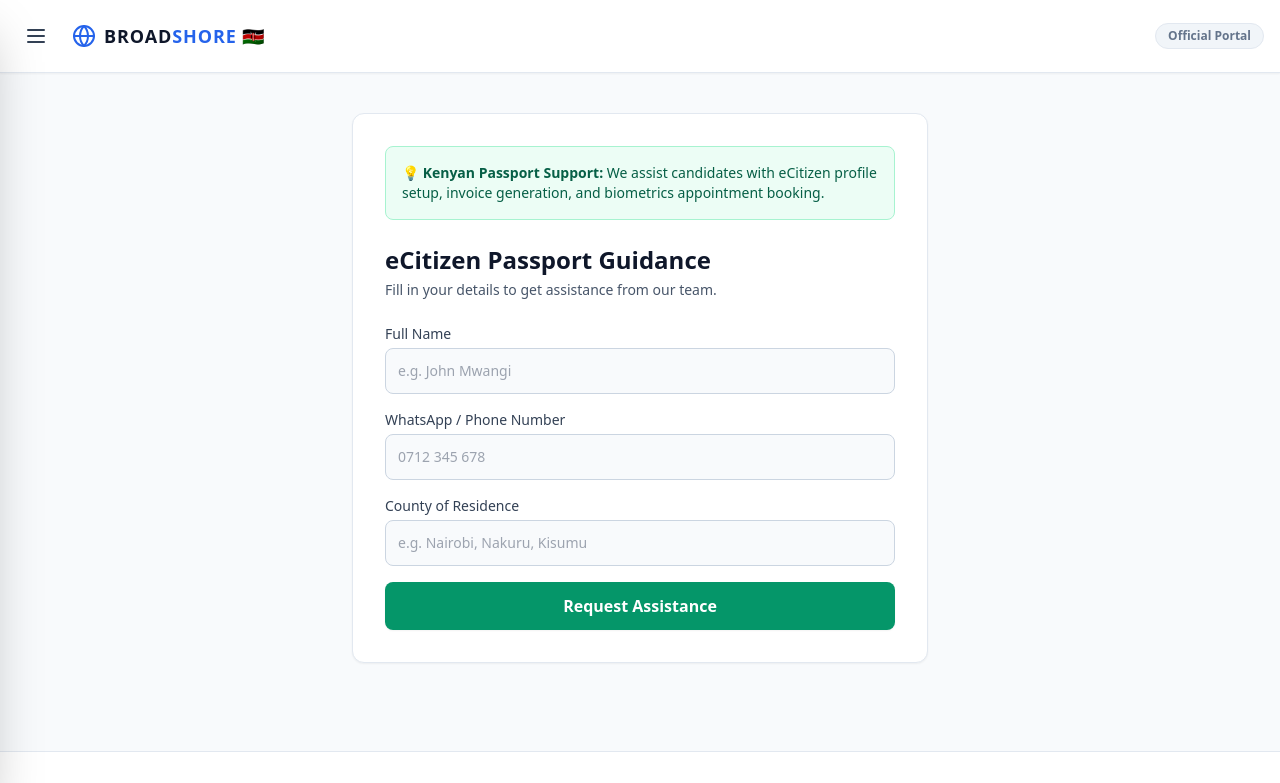
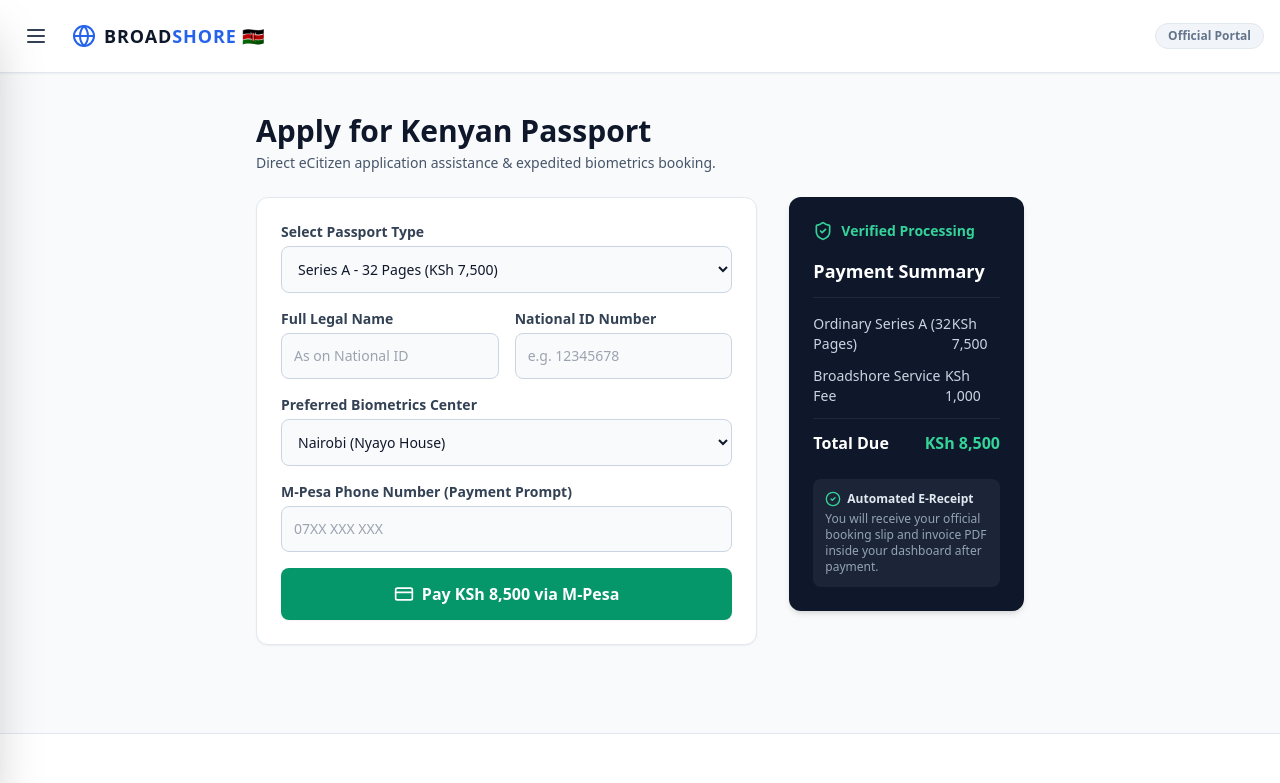
Before and after one commit to protichenoch1/broadshoree, a Next.js app: page /passport in a window 1280 px wide. Shown: the top 783 px of the page. Built offline with nearby package versions, Linux system fonts and the light colour scheme.

Commit message:
Refactor PassportPage for payment processing and UI

```diff
--- a/app/passport/page.js
+++ b/app/passport/page.js
@@ -1,40 +1,136 @@
 'use client';
+import { useState } from 'react';
+import { ShieldCheck, CreditCard, FileText, CheckCircle2 } from 'lucide-react';
 
 export default function PassportPage() {
-  const handleSubmit = (e) => {
+  const [passportType, setPassportType] = useState('series_a');
+  const [phoneNumber, setPhoneNumber] = useState('');
+  const [loading, setLoading] = useState(false);
+
+  const fees = {
+    series_a: { name: 'Ordinary Series A (32 Pages)', officialFee: 7500, serviceFee: 1000 },
+    series_b: { name: 'Ordinary Series B (48 Pages)', officialFee: 9500, serviceFee: 1000 },
+    series_c: { name: 'Ordinary Series C (64 Pages)', officialFee: 12500, serviceFee: 1000 },
+  };
+
+  const selected = fees[passportType];
+  const totalAmount = selected.officialFee + selected.serviceFee;
+
+  const handlePayment = (e) => {
     e.preventDefault();
-    alert('Passport assistance request received!');
+    setLoading(true);
+
+    // Simulated M-Pesa STK Push Trigger
+    setTimeout(() => {
+      setLoading(false);
+      alert(`M-Pesa payment prompt sent to ${phoneNumber} for KSh ${totalAmount.toLocaleString()}. Enter your PIN to complete application.`);
+    }, 1500);
   };
 
   return (
-    <div className="max-w-xl mx-auto bg-white border border-slate-200 p-6 md:p-8 rounded-xl shadow-sm">
-      <div className="bg-emerald-50 border border-emerald-200 text-emerald-800 p-4 rounded-lg text-sm mb-6">
-        💡 <strong>Kenyan Passport Support:</strong> We assist candidates with eCitizen profile setup, invoice generation, and biometrics appointment booking.
+    <div className="max-w-3xl mx-auto space-y-6">
+      <div>
+        <h1 className="text-2xl md:text-3xl font-bold text-slate-900">Apply for Kenyan Passport</h1>
+        <p className="text-slate-600 text-sm mt-1">Direct eCitizen application assistance & expedited biometrics booking.</p>
       </div>
 
-      <h1 className="text-2xl font-bold text-slate-900 mb-1">eCitizen Passport Guidance</h1>
-      <p className="text-slate-600 text-sm mb-6">Fill in your details to get assistance from our team.</p>
+      <div className="grid grid-cols-1 md:grid-cols-3 gap-8">
+        {/* Form Column */}
+        <div className="md:col-span-2 bg-white border border-slate-200 p-6 rounded-xl shadow-sm space-y-5">
+          <form onSubmit={handlePayment} className="space-y-4">
+            <div>
+              <label className="block text-sm font-semibold text-slate-700 mb-1">Select Passport Type</label>
+              <select
+                value={passportType}
+                onChange={(e) => setPassportType(e.target.value)}
+                className="w-full bg-slate-50 border border-slate-300 rounded-lg p-3 text-sm focus:ring-2 focus:ring-blue-500 text-slate-900 font-medium"
+              >
+                <option value="series_a">Series A - 32 Pages (KSh 7,500)</option>
+                <option value="series_b">Series B - 48 Pages (KSh 9,500)</option>
+                <option value="series_c">Series C - 64 Pages (KSh 12,500)</option>
+              </select>
+            </div>
 
-      <form onSubmit={handleSubmit} className="space-y-4">
+            <div className="grid grid-cols-1 sm:grid-cols-2 gap-4">
               <div>
-          <label className="block text-sm font-medium text-slate-700 mb-1">Full Name</label>
-          <input type="text" required placeholder="e.g. John Mwangi" className="w-full bg-slate-50 border border-slate-300 rounded-lg p-3 text-sm focus:outline-none focus:ring-2 focus:ring-emerald-500 text-slate-900" />
+                <label className="block text-sm font-semibold text-slate-700 mb-1">Full Legal Name</label>
+                <input type="text" required placeholder="As on National ID" className="w-full bg-slate-50 border border-slate-300 rounded-lg p-3 text-sm text-slate-900" />
+              </div>
+              <div>
+                <label className="block text-sm font-semibold text-slate-700 mb-1">National ID Number</label>
+                <input type="text" required placeholder="e.g. 12345678" className="w-full bg-slate-50 border border-slate-300 rounded-lg p-3 text-sm text-slate-900" />
+              </div>
             </div>
 
             <div>
-          <label className="block text-sm font-medium text-slate-700 mb-1">WhatsApp / Phone Number</label>
-          <input type="tel" required placeholder="0712 345 678" className="w-full bg-slate-50 border border-slate-300 rounded-lg p-3 text-sm focus:outline-none focus:ring-2 focus:ring-emerald-500 text-slate-900" />
+              <label className="block text-sm font-semibold text-slate-700 mb-1">Preferred Biometrics Center</label>
+              <select className="w-full bg-slate-50 border border-slate-300 rounded-lg p-3 text-sm text-slate-900">
+                <option value="nairobi">Nairobi (Nyayo House)</option>
+                <option value="mombasa">Mombasa</option>
+                <option value="kisumu">Kisumu</option>
+                <option value="nakuru">Nakuru</option>
+                <option value="eldoret">Eldoret</option>
+                <option value="embu">Embu</option>
+                <option value="kisii">Kisii</option>
+              </select>
             </div>
 
             <div>
-          <label className="block text-sm font-medium text-slate-700 mb-1">County of Residence</label>
-          <input type="text" required placeholder="e.g. Nairobi, Nakuru, Kisumu" className="w-full bg-slate-50 border border-slate-300 rounded-lg p-3 text-sm focus:outline-none focus:ring-2 focus:ring-emerald-500 text-slate-900" />
+              <label className="block text-sm font-semibold text-slate-700 mb-1">M-Pesa Phone Number (Payment Prompt)</label>
+              <input
+                type="tel"
+                required
+                value={phoneNumber}
+                onChange={(e) => setPhoneNumber(e.target.value)}
+                placeholder="07XX XXX XXX"
+                className="w-full bg-slate-50 border border-slate-300 rounded-lg p-3 text-sm text-slate-900 font-medium"
+              />
             </div>
 
-        <button type="submit" className="w-full bg-emerald-600 hover:bg-emerald-700 text-white font-bold py-3 rounded-lg transition mt-2 shadow-sm">
-          Request Assistance
+            <button
+              type="submit"
+              disabled={loading}
+              className="w-full bg-emerald-600 hover:bg-emerald-700 text-white font-bold py-3.5 rounded-lg transition flex items-center justify-center gap-2 shadow-sm"
+            >
+              <CreditCard className="w-5 h-5" />
+              {loading ? 'Initiating M-Pesa...' : `Pay KSh ${totalAmount.toLocaleString()} via M-Pesa`}
             </button>
           </form>
         </div>
+
+        {/* Payment Summary Sidebar */}
+        <div className="bg-slate-900 text-white p-6 rounded-xl shadow-md flex flex-col justify-between h-fit space-y-6">
+          <div>
+            <div className="flex items-center gap-2 text-emerald-400 font-bold text-sm mb-4">
+              <ShieldCheck className="w-5 h-5" /> Verified Processing
+            </div>
+
+            <h3 className="text-lg font-bold border-b border-slate-800 pb-3">Payment Summary</h3>
+
+            <div className="space-y-3 mt-4 text-sm">
+              <div className="flex justify-between text-slate-300">
+                <span>{selected.name}</span>
+                <span>KSh {selected.officialFee.toLocaleString()}</span>
+              </div>
+              <div className="flex justify-between text-slate-300">
+                <span>Broadshore Service Fee</span>
+                <span>KSh {selected.serviceFee.toLocaleString()}</span>
+              </div>
+              <div className="border-t border-slate-800 pt-3 flex justify-between font-bold text-base text-white">
+                <span>Total Due</span>
+                <span className="text-emerald-400">KSh {totalAmount.toLocaleString()}</span>
+              </div>
+            </div>
+          </div>
+
+          <div className="bg-slate-800/80 p-3 rounded-lg text-xs text-slate-400 space-y-1">
+            <div className="flex items-center gap-1.5 text-slate-200 font-semibold">
+              <CheckCircle2 className="w-4 h-4 text-emerald-400" /> Automated E-Receipt
+            </div>
+            <p>You will receive your official booking slip and invoice PDF inside your dashboard after payment.</p>
+          </div>
+        </div>
+      </div>
+    </div>
   );
 }
```
Lines whose indentation alone changed are shown as unchanged.
